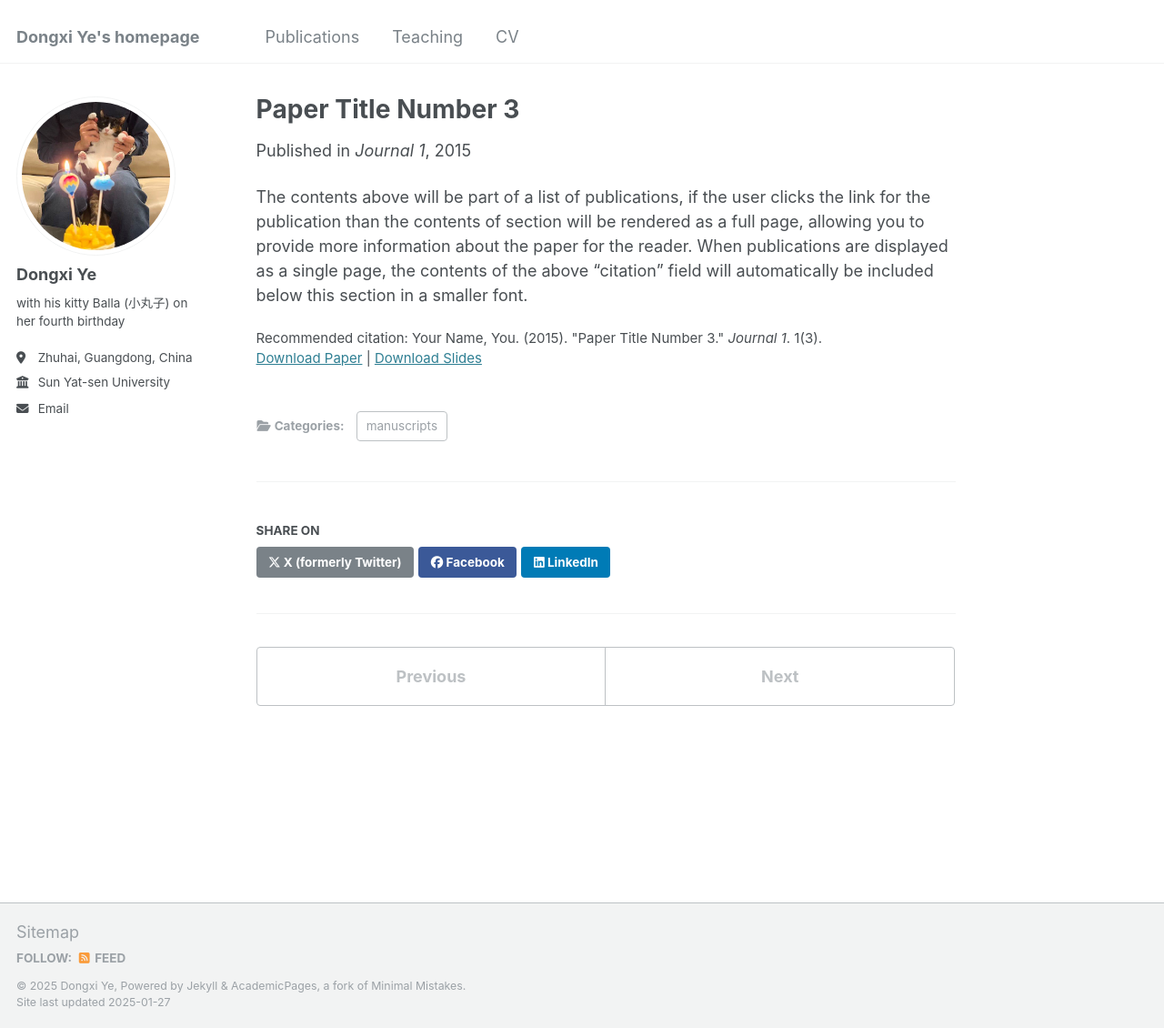
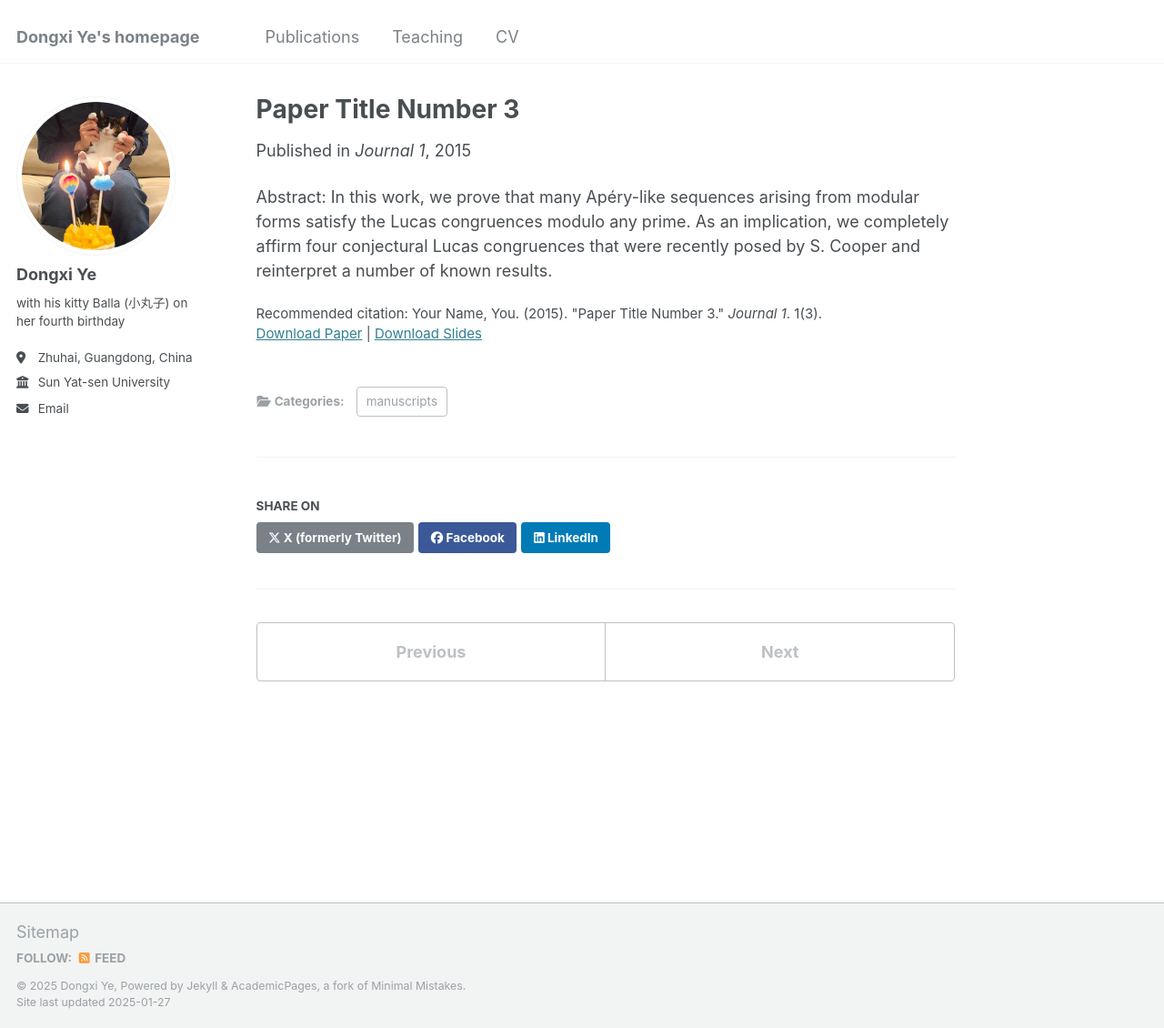
Before and after one commit to Dongxi-Ye/homepage, a Jekyll site: the page built from _publications/2015-10-01-paper-title-number-3.md, in a window 1280 px wide and 1130 px high. Shown: the whole window at 91% size. Built offline with Jekyll 4.4.1, drawn with Linux system fonts in a browser that asks for light colours.

Commit message:
Update 2015-10-01-paper-title-number-3.md

```diff
--- a/_publications/2015-10-01-paper-title-number-3.md
+++ b/_publications/2015-10-01-paper-title-number-3.md
@@ -3,7 +3,7 @@ title: "Paper Title Number 3"
 collection: publications
 category: manuscripts
 permalink: /publication/2015-10-01-paper-title-number-3
-excerpt: 'This paper is about the number 3. The number 4 is left for future work.'
+excerpt: ''
 date: 2015-10-01
 venue: 'Journal 1'
 slidesurl: 'http://academicpages.github.io/files/slides3.pdf'
@@ -11,4 +11,4 @@ paperurl: 'http://academicpages.github.io/files/paper3.pdf'
 citation: 'Your Name, You. (2015). &quot;Paper Title Number 3.&quot; <i>Journal 1</i>. 1(3).'
 ---
 
-The contents above will be part of a list of publications, if the user clicks the link for the publication than the contents of section will be rendered as a full page, allowing you to provide more information about the paper for the reader. When publications are displayed as a single page, the contents of the above "citation" field will automatically be included below this section in a smaller font.
+Abstract: In this work, we prove that many Apéry-like sequences arising from modular forms satisfy the Lucas congruences modulo any prime. As an implication, we completely affirm four conjectural Lucas congruences that were recently posed by S. Cooper and reinterpret a number of known results.
```
